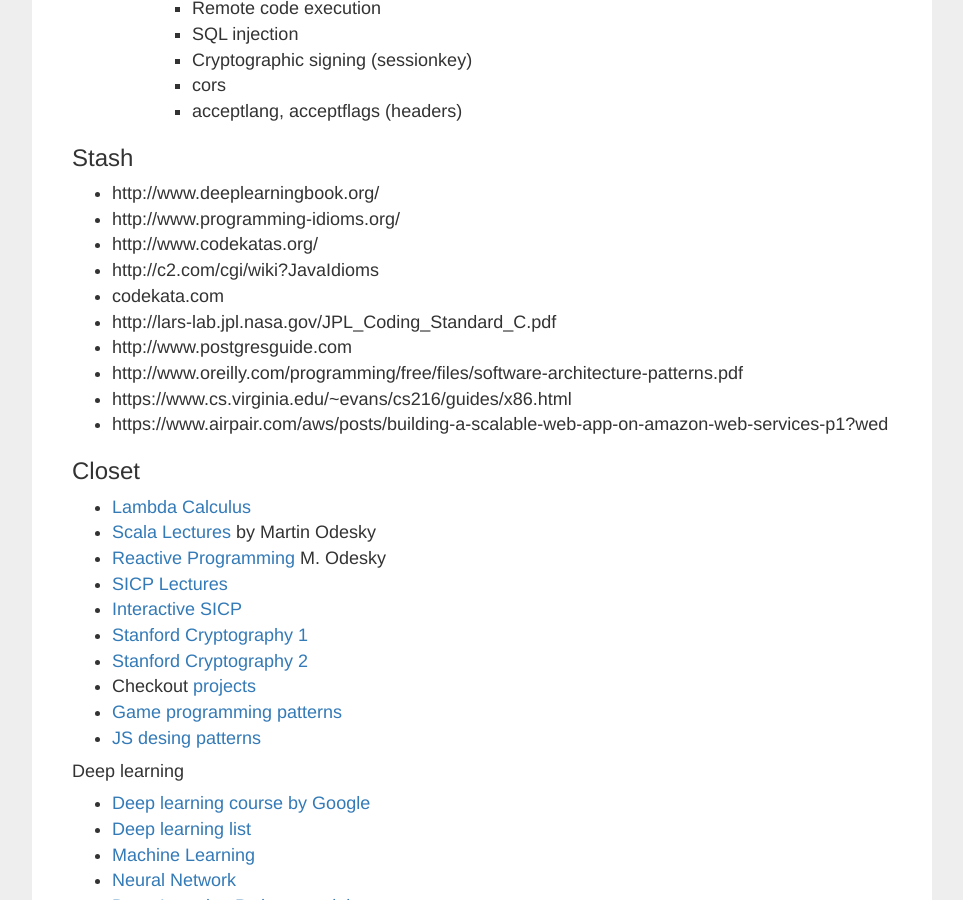
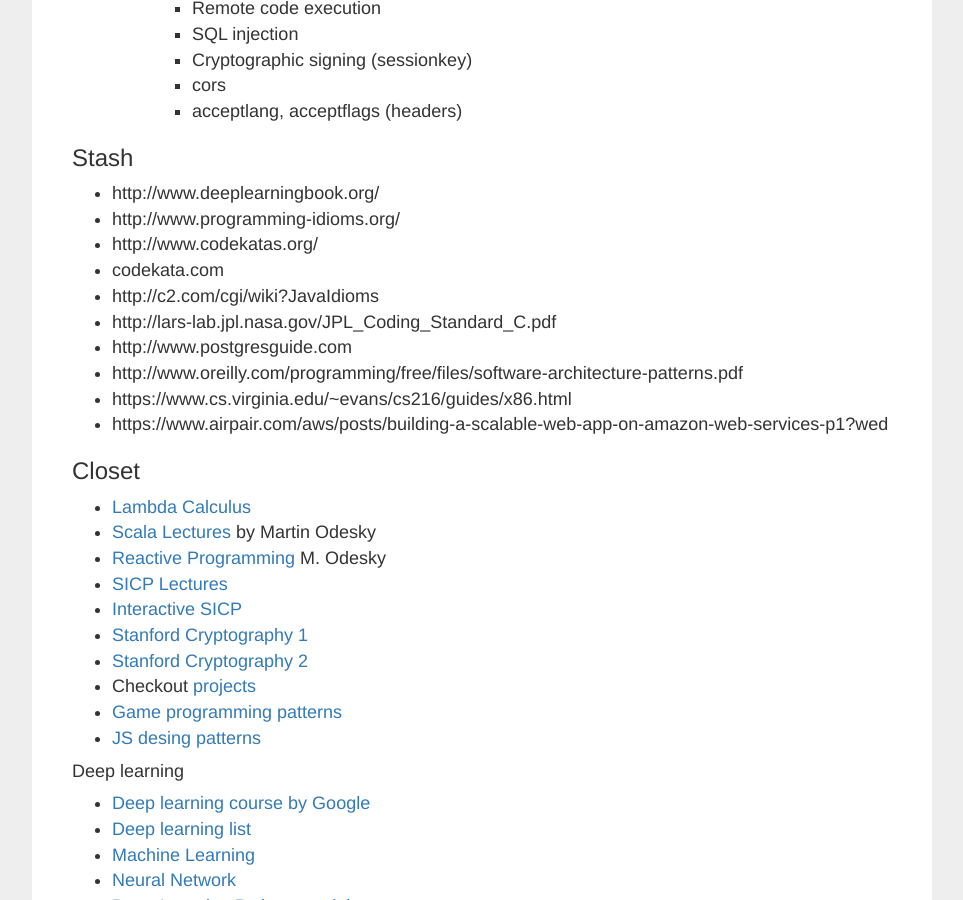
Before and after one commit to rohityadavcloud/rohityadavcloud.github.io, a Jekyll site: the page built from k/index.markdown, in a window 1280 px wide and 900 px high, scrolled down 1416 px. Shown: the whole window, without its empty margins (158-1121 px from the left). Built offline with Jekyll 4.4.1, drawn with Linux system fonts in a browser that asks for light colours.

Commit message:
kup
Signed-off-by: Rohit Yadav <rohit@yadav.xyz>

```diff
--- a/k/index.markdown
+++ b/k/index.markdown
@@ -62,8 +62,8 @@
 - http://www.deeplearningbook.org/
 - http://www.programming-idioms.org/
 - http://www.codekatas.org/
+- codekata.com
 - http://c2.com/cgi/wiki?JavaIdioms
-- codekata.com
 - http://lars-lab.jpl.nasa.gov/JPL_Coding_Standard_C.pdf
 - http://www.postgresguide.com
 - http://www.oreilly.com/programming/free/files/software-architecture-patterns.pdf
```
